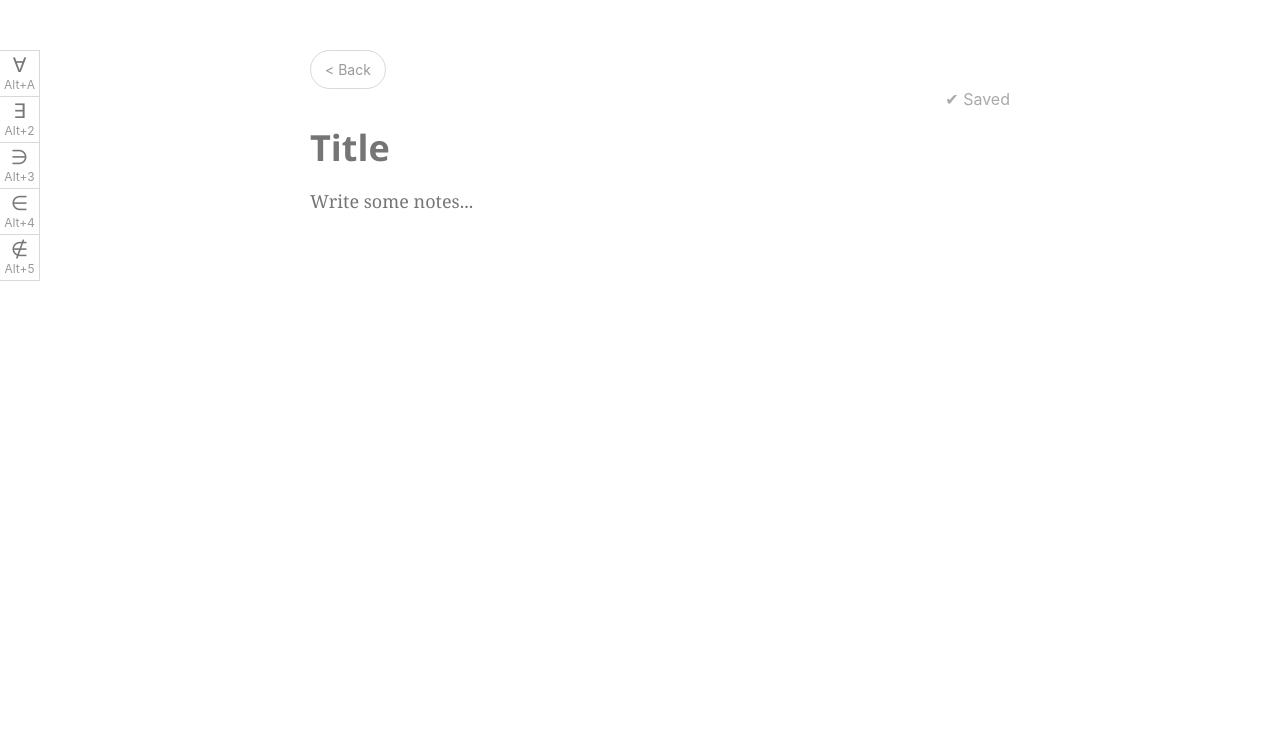
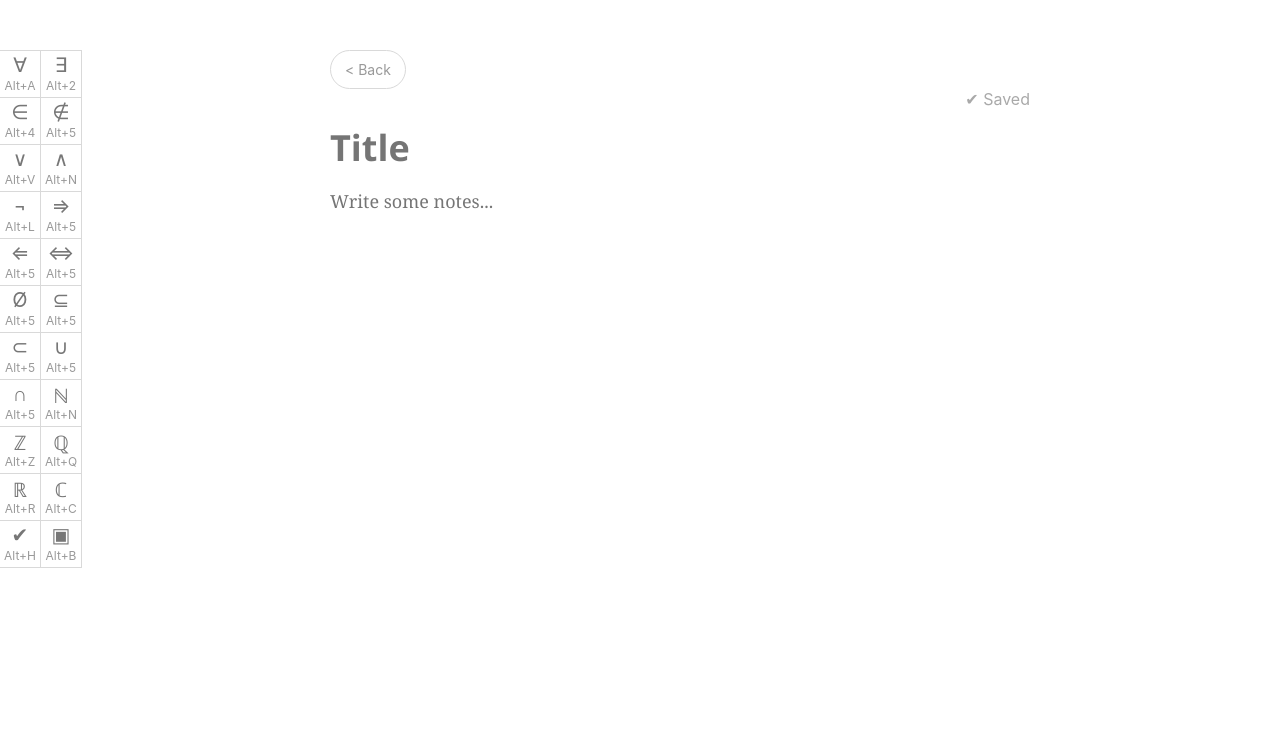
Before and after one commit to MM-coder/whiteboard, a Flask app: template templates/edit.html in a window 1280 px wide. Shown: the top 751 px of the page. Run offline with Flask 2, Linux system fonts and the light colour scheme; the template is opened without the code that fills it, so the values that code supplies are empty; parts of the project's set-up code (start-up, migrations or seed data) failed here and were passed over.

Commit message:
Two symbols per row

```diff
--- a/static/edit.js
+++ b/static/edit.js
@@ -4,9 +4,26 @@
   var symbols = [
     {char: 'A', symbol: '∀'},
     {char: '2', symbol: '∃'},
-    {char: '3', symbol: '∋'},
     {char: '4', symbol: '∈'},
     {char: '5', symbol: '∉'},
+    {char: 'V', symbol: '∨'},
+    {char: 'N', symbol: '∧'},
+    {char: 'L', symbol: '¬'},
+    {char: '5', symbol: '⇒'},
+    {char: '5', symbol: '⇐'},
+    {char: '5', symbol: '⇔'},
+    {char: '5', symbol: 'Ø'},
+    {char: '5', symbol: '⊆'},
+    {char: '5', symbol: '⊂'},
+    {char: '5', symbol: '∪'},
+    {char: '5', symbol: '∩'},
+    {char: 'N', symbol: 'ℕ'},
+    {char: 'Z', symbol: 'ℤ'},
+    {char: 'Q', symbol: 'ℚ'},
+    {char: 'R', symbol: 'ℝ'},
+    {char: 'C', symbol: 'ℂ'},
+    {char: 'H', symbol: '✔'},
+    {char: 'B', symbol: '▣'},
   ];
 
   var insertText = function(elem, text) {
--- a/static/style.css
+++ b/static/style.css
@@ -7,7 +7,7 @@ body {
     color: #333;
     margin: 0 auto;
     max-width: 700px;
-    padding: 50px 15px 0 55px;
+    padding: 50px 15px 0 95px;
 }
 
 .hidden {
@@ -108,38 +108,33 @@ textarea {
     position: fixed;
     top: 50px;
     left: 0;
+    width: 82px;
+}
+
+.symbol {
+    border: 1px solid #d9d9d9;
+    color: #999;
+    cursor: pointer;
+    display: inline-block;
+    margin-left: -1px;
+    margin-bottom: -1px;
+    padding: 2px 0 4px;
+    text-align: center;
     width: 40px;
 }
 
-.symbol {
-    border-top: 1px solid #d9d9d9;
-    border-right: 1px solid #d9d9d9;
-    color: #999;
-    cursor: pointer;
-    padding: 2px 0 4px;
-    text-align: center;
-}
-
-.symbol:last-child {
-    border-bottom: 1px solid #d9d9d9;
-}
-
 .symbol:hover {
-    border-color: #b3b3b3;
-    color: #555;
-}
-
-.symbol:hover + .symbol {
-    border-top-color: #b3b3b3;
+    color: #222;
 }
 
 .symbol-value {
     color: #777;
     font-size: 20px;
+    height: 25px;
 }
 
 .symbol:hover .symbol-value {
-    color: #333;
+    color: #111;
 }
 
 .symbol-code {
```
